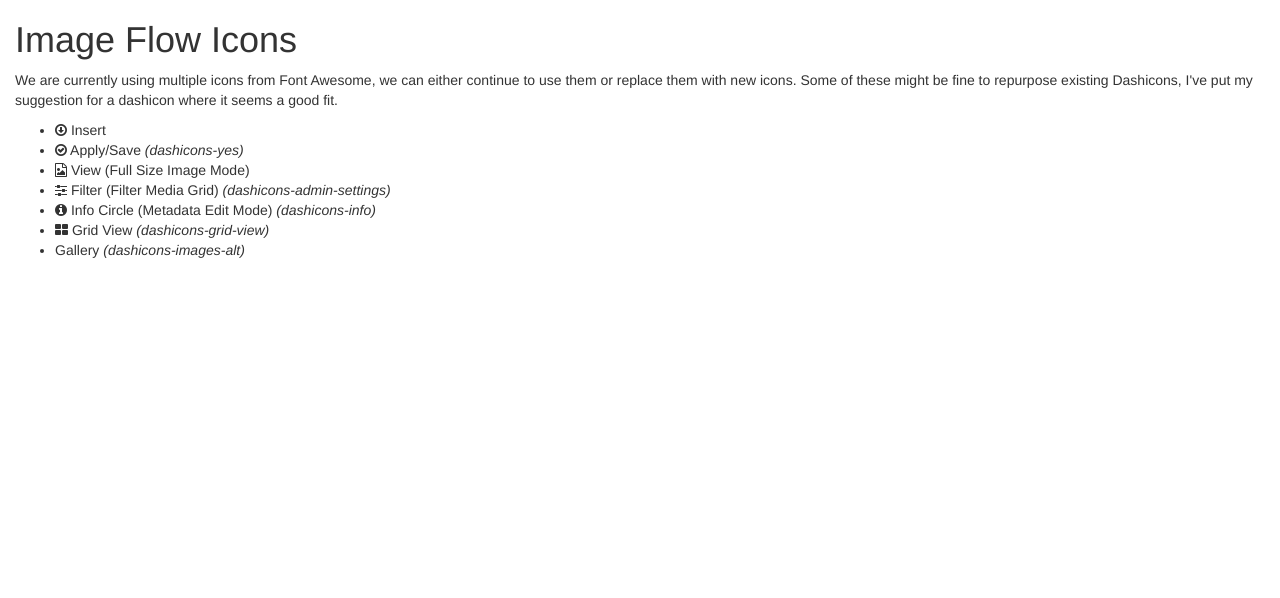
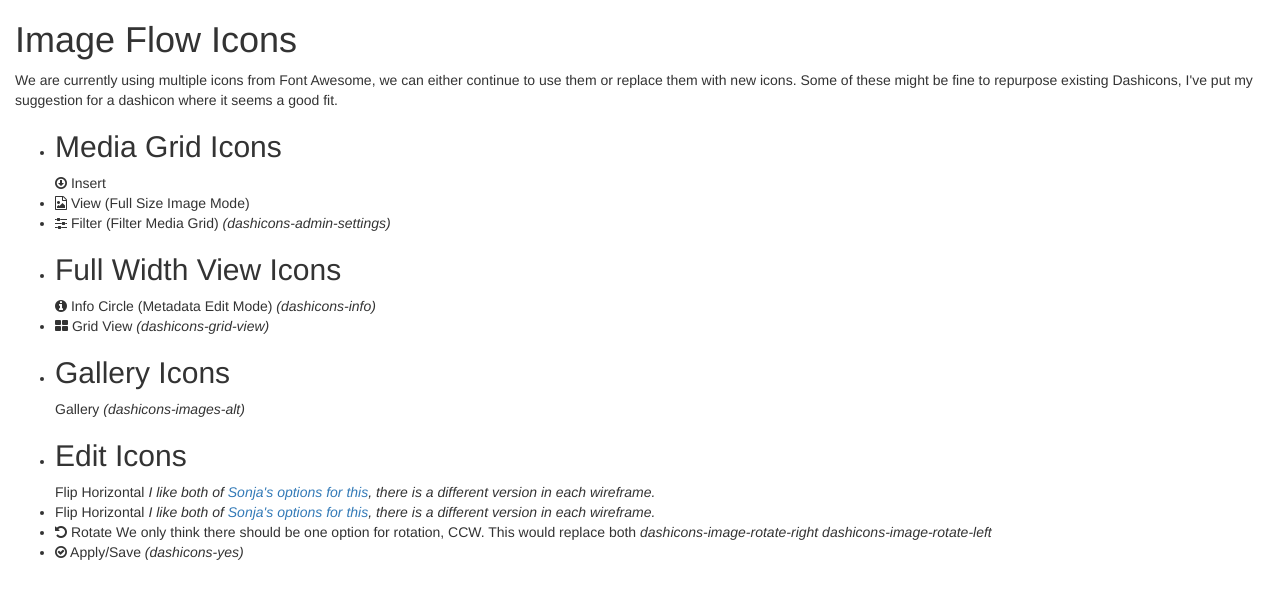
Before and after one commit to ImageFlow/imageflow-icons, a plain HTML site: page index.html in a window 1280 px wide. Drawn offline with nearby package versions, Linux system fonts and the light colour scheme.

Commit message:
Adding Edit Icons, Organizing
Signed-off-by: Aris Blevins <aris@goteama.com>

```diff
--- a/index.html
+++ b/index.html
@@ -17,13 +17,20 @@
                     <h1>Image Flow Icons</h1>
                     <p>We are currently using multiple icons from Font Awesome, we can either continue to use them or replace them with new icons. Some of these might be fine to repurpose existing Dashicons, I've put my suggestion for a dashicon where it seems a good fit.</p>
                     <ul>
-                        <li><i class="fa fa-arrow-circle-o-down"></i> Insert</li>
-                        <li><i class="fa fa-check-circle-o"></i> Apply/Save <em>(dashicons-yes)</em></li>
+                        <li><h2>Media Grid Icons</h2>
+                        <i class="fa fa-arrow-circle-o-down"></i> Insert</li>
                         <li><i class="fa fa-file-image-o"></i> View (Full Size Image Mode)</li>
                         <li><i class="fa fa-sliders"></i> Filter (Filter Media Grid) <em>(dashicons-admin-settings)</em></li>
-                        <li><i class="fa fa-info-circle"></i> Info Circle (Metadata Edit Mode) <em>(dashicons-info)</em></li>
+                        <li><h2>Full Width View Icons</h2>
+                        <i class="fa fa-info-circle"></i> Info Circle (Metadata Edit Mode) <em>(dashicons-info)</em></li>
                         <li><i class="fa fa-th-large"></i> Grid View <em>(dashicons-grid-view)</em></li>
-                        <li>Gallery <em>(dashicons-images-alt)</em></li>
+                        <li><h2>Gallery Icons</h2>
+                        Gallery <em>(dashicons-images-alt)</em></li>
+                        <li><h2>Edit Icons</h2>
+                        Flip Horizontal <em>I like both of <a href="https://drive.google.com/folderview?id=0Byz0aohoFoOcbFVVU01iM01EWGc&usp=sharing">Sonja's options for this</a>, there is a different version in each wireframe.</em></li>
+                        <li>Flip Horizontal <em>I like both of <a href="https://drive.google.com/folderview?id=0Byz0aohoFoOcbFVVU01iM01EWGc&usp=sharing">Sonja's options for this</a>, there is a different version in each wireframe.</em></li>
+                        <li><i class="fa fa-rotate-left"></i> Rotate We only think there should be one option for rotation, CCW. This would replace both <em>dashicons-image-rotate-right dashicons-image-rotate-left</em></li>
+                    	<li><i class="fa fa-check-circle-o"></i> Apply/Save <em>(dashicons-yes)</em></li>
                     </ul>
                 </div>
             </div>
```
